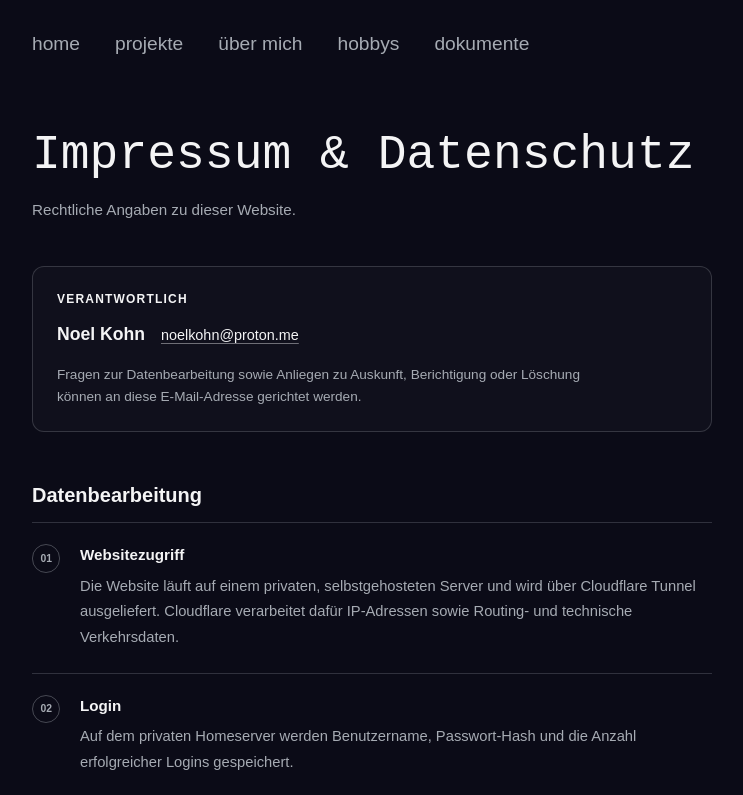
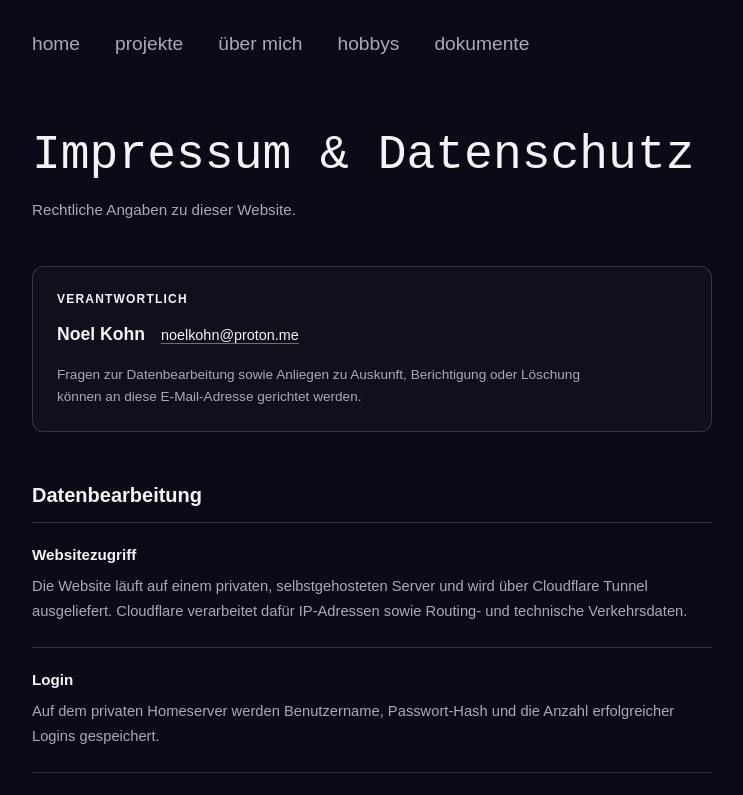
Before and after one commit to no-e1/portfolio-site, a React (Vite) app in the folder frontend/: page /impressum in a window 1280 px wide. Shown: the top 795 px of the page, without its empty margins (233-976 px from the left). Built offline with nearby package versions, Linux system fonts and the light colour scheme; no server answers; a web font is replaced by a local one.

Commit message:
style(frontend): simplify imprint data processing list

```diff
--- a/frontend/src/pages/Privacy/PrivacyPage.module.css
+++ b/frontend/src/pages/Privacy/PrivacyPage.module.css
@@ -84,29 +84,11 @@
   margin: 0;
   padding: 0;
   list-style: none;
-  counter-reset: processing-item;
 }
 
 .processingList li {
   padding: 1.35rem 0;
-  display: grid;
-  grid-template-columns: 2rem minmax(0, 1fr);
-  gap: 1rem;
   border-top: 1px solid var(--border);
-  counter-increment: processing-item;
-}
-
-.processingList li::before {
-  width: 1.65rem;
-  height: 1.65rem;
-  display: grid;
-  place-items: center;
-  border: 1px solid rgba(166, 171, 179, 0.38);
-  border-radius: 50%;
-  color: var(--light-text);
-  content: counter(processing-item, decimal-leading-zero);
-  font-size: 0.65rem;
-  font-weight: 700;
 }
 
 .processingList h3 {
```
